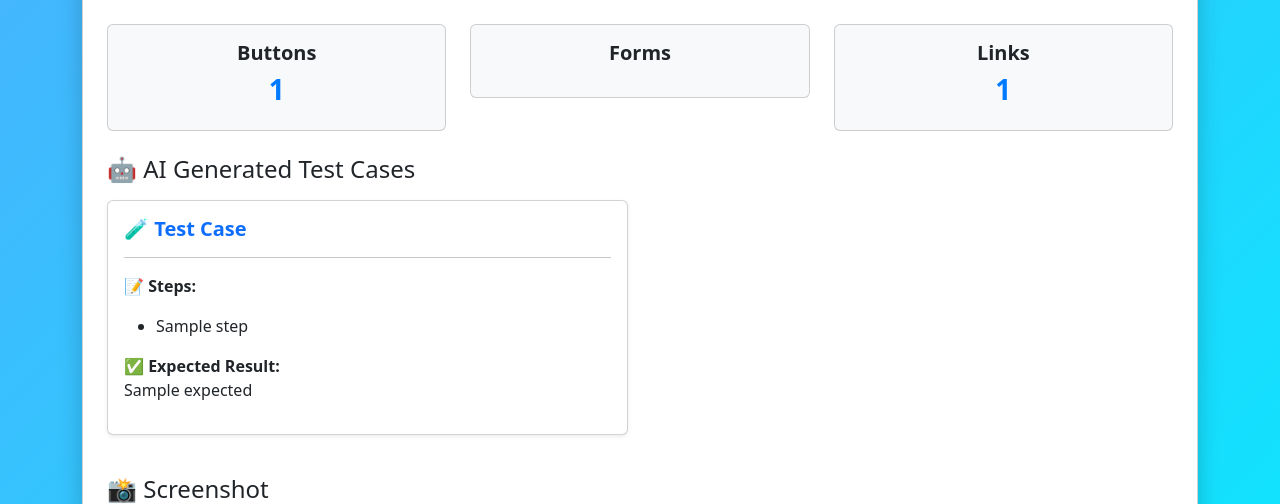
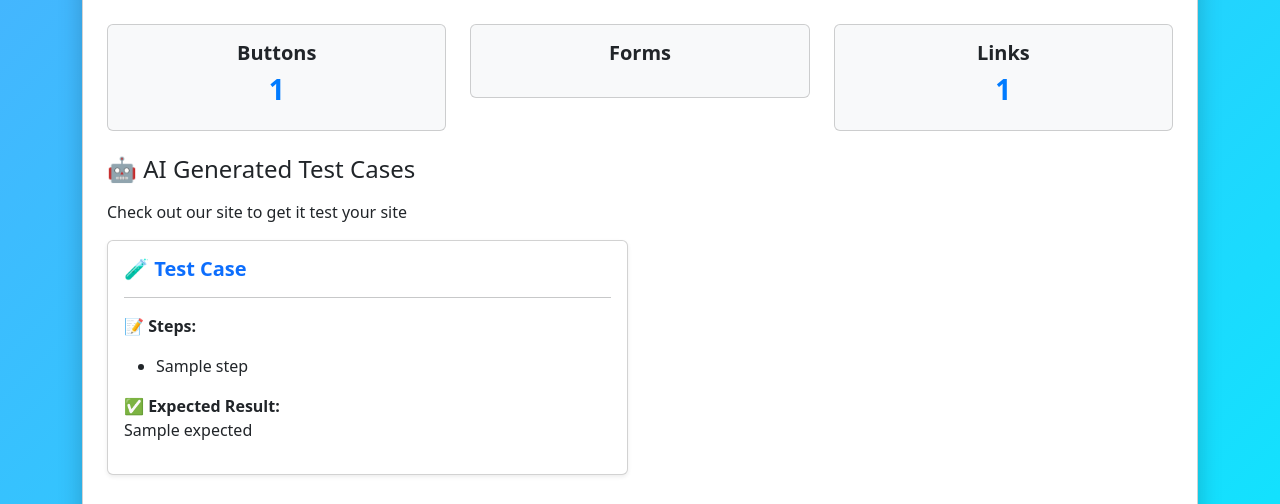
Before and after one commit to kashis-h123/testwise-project, a Django app: template testwise/tester/templates/home.html in a window 1280 px wide. Shown: the part 408-912 px from the top of the page. Run offline with Django 5.2, Linux system fonts and the light colour scheme; the template is opened without the code that fills it: most values are stand-ins (such as "Sample title", 1, 10 or a date in 2020).

Commit message:
my changes

```diff
--- a/testwise/tester/templates/home.html
+++ b/testwise/tester/templates/home.html
@@ -68,6 +68,7 @@
 
 <div class="mt-4">
   <h4 class="mb-3">🤖 AI Generated Test Cases</h4>
+  <p>Check out our site to get it test your site</p>
 
   <div class="row">
   {% for tc in result.ai_test_cases %}
```
